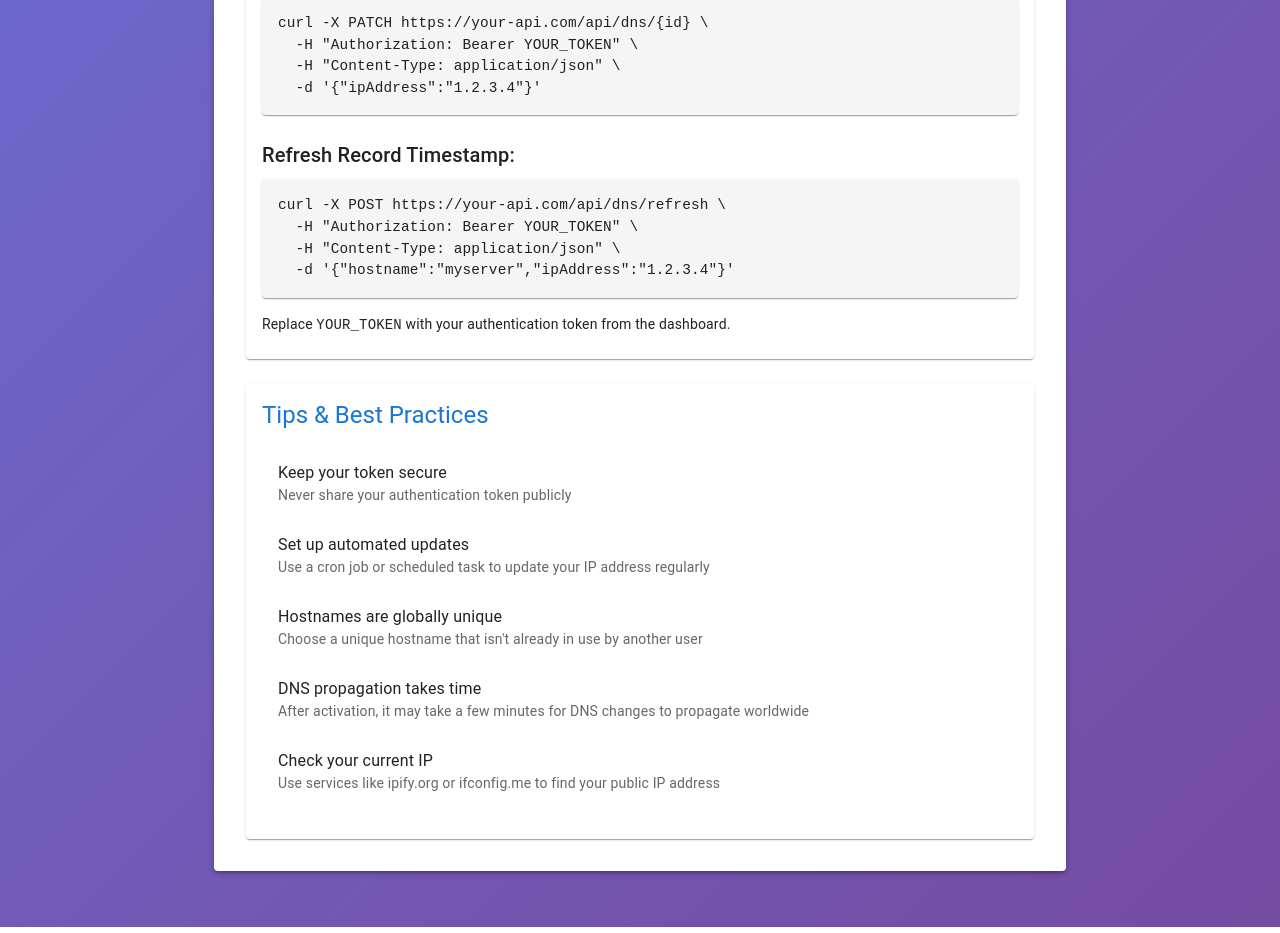
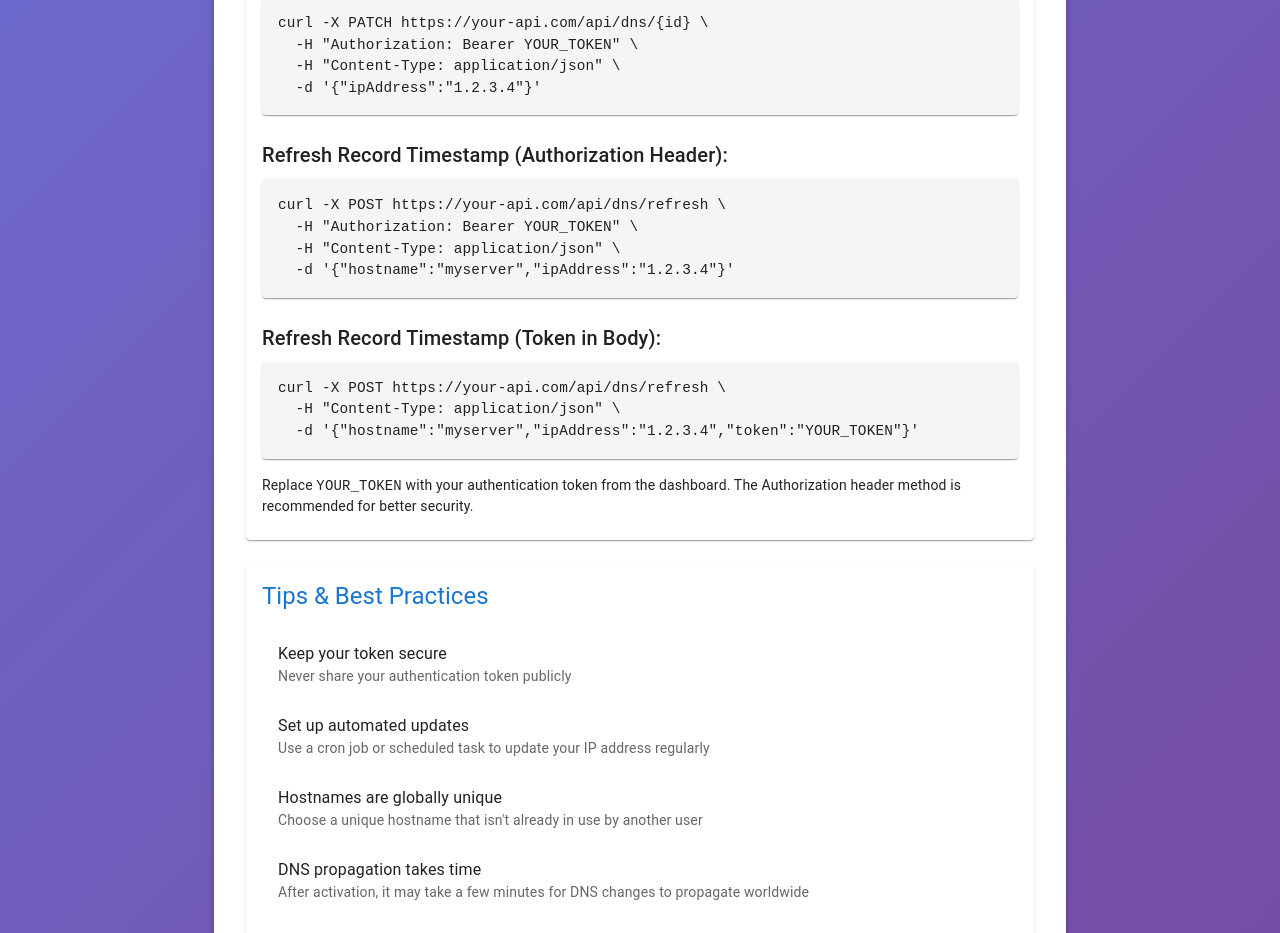
Before and after one commit to serbathome/ddns, a React (Vite) app in the folder frontend/: page /documentation in a window 1280 px wide. Shown: the part 1800-2733 px from the top of the page. Built offline with nearby package versions, Linux system fonts and the light colour scheme; sample sign-in values are in the browser's storage.

Commit message:
Update API documentation and refresh endpoint to accept token from body

```diff
--- a/frontend/src/pages/DocumentationPage.jsx
+++ b/frontend/src/pages/DocumentationPage.jsx
@@ -213,7 +213,7 @@ export default function DocumentationPage() {
               </Paper>
 
               <Typography variant="h6" sx={{ mt: 3, mb: 1 }}>
-                Refresh Record Timestamp:
+                Refresh Record Timestamp (Authorization Header):
               </Typography>
               <Paper sx={{ p: 2, bgcolor: '#f5f5f5', fontFamily: 'monospace', fontSize: '0.9rem' }}>
                 curl -X POST https://your-api.com/api/dns/refresh \<br/>
@@ -222,8 +222,17 @@ export default function DocumentationPage() {
                 &nbsp;&nbsp;-d '&#123;"hostname":"myserver","ipAddress":"1.2.3.4"&#125;'
               </Paper>
 
+              <Typography variant="h6" sx={{ mt: 3, mb: 1 }}>
+                Refresh Record Timestamp (Token in Body):
+              </Typography>
+              <Paper sx={{ p: 2, bgcolor: '#f5f5f5', fontFamily: 'monospace', fontSize: '0.9rem', mb: 2 }}>
+                curl -X POST https://your-api.com/api/dns/refresh \<br/>
+                &nbsp;&nbsp;-H "Content-Type: application/json" \<br/>
+                &nbsp;&nbsp;-d '&#123;"hostname":"myserver","ipAddress":"1.2.3.4","token":"YOUR_TOKEN"&#125;'
+              </Paper>
+
               <Typography variant="body2" sx={{ mt: 2 }}>
-                Replace <code>YOUR_TOKEN</code> with your authentication token from the dashboard.
+                Replace <code>YOUR_TOKEN</code> with your authentication token from the dashboard. The Authorization header method is recommended for better security.
               </Typography>
             </CardContent>
           </Card>
```
Also changed, not shown: 2 other files (tests, documents, lock files or other folders).
